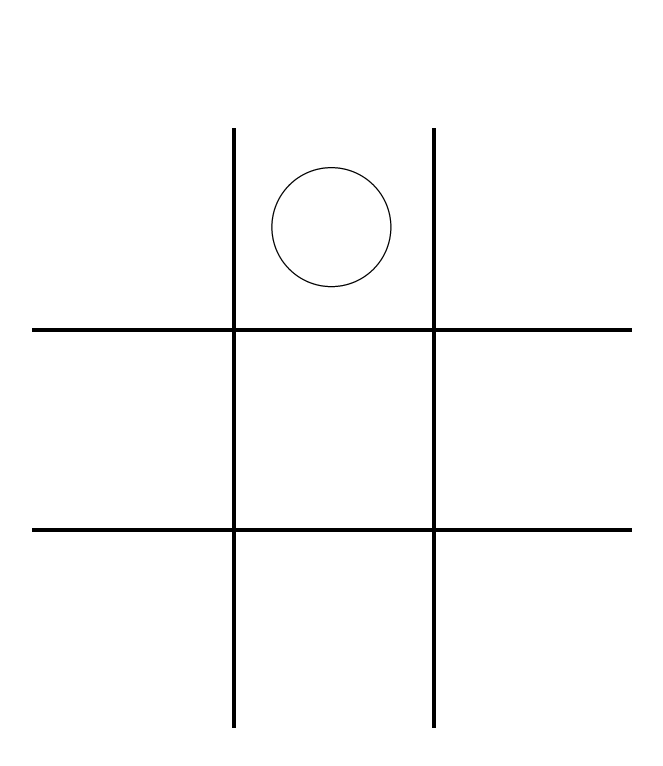
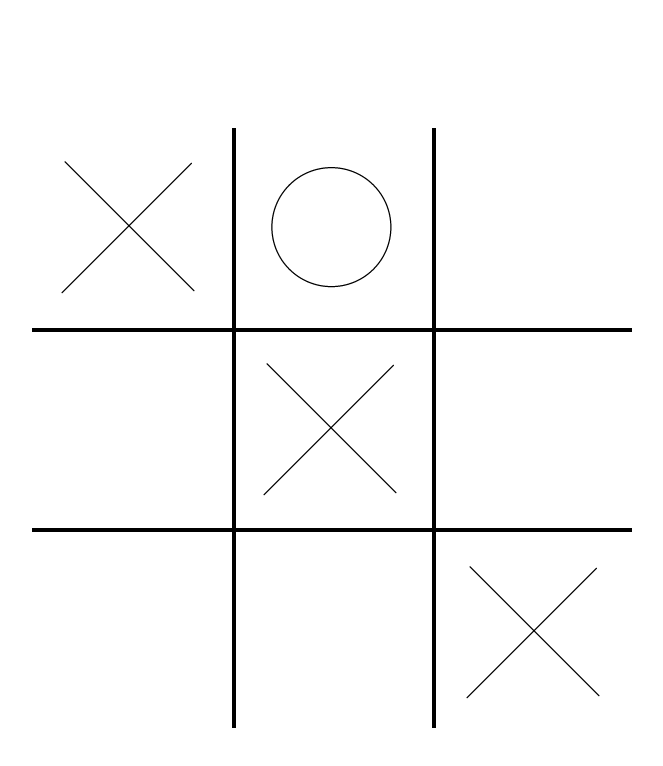
Before and after one commit to luk-em/TicTacToe, a plain HTML site: page index.html in a window 1280 px wide. Shown: the top 766 px of the page, without its empty margins (96-759 px from the left). Drawn offline with Linux system fonts and the light colour scheme; files whose address does not match are found by name.

Commit message:
Update style.css

```diff
--- a/css/style.css
+++ b/css/style.css
@@ -49,7 +49,7 @@
     width: 600px;
     height: 600px;
     position: absolute;
-    background-image: url("images/img2.png");
+    background-image: url("https://luk-em.github.io/TicTacToe/images/img2.png");
     background-size: 150px;
     background-repeat: no-repeat;
     background-position: 95% 95%;
@@ -59,7 +59,7 @@
     width: 600px;
     height: 600px;
     position: absolute;
-    background-image: url("images/img2.png");
+    background-image: url("https://luk-em.github.io/TicTacToe/images/img2.png");
     background-size: 150px;
     background-repeat: no-repeat;
     background-position: 5% 5%;
@@ -69,7 +69,7 @@
     width: 600px;
     height: 600px;
     position: absolute;
-    background-image: url("images/img2.png");
+    background-image: url("https://luk-em.github.io/TicTacToe/images/img2.png");
     background-size: 150px;
     background-repeat: no-repeat;
     background-position: 50% 50%;
```
